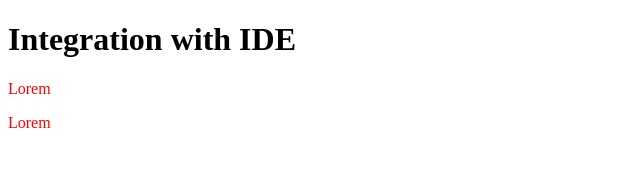
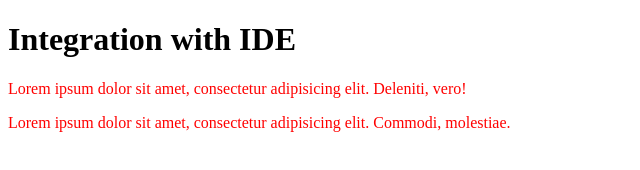
Before and after one commit to MazurYurii/git-lesson-ide, a plain HTML site: page index.html in a window 1280 px wide. Shown: the whole page, without its empty margins (0-640 px from the left). Drawn offline with Linux system fonts and the light colour scheme.

Commit message:
refactor p in to index.html

```diff
--- a/index.html
+++ b/index.html
@@ -10,7 +10,7 @@
 </head>
 <body>
     <h1>Integration with IDE</h1>
-    <p>Lorem</p>
-    <p>Lorem</p>
+    <p>Lorem ipsum dolor sit amet, consectetur adipisicing elit. Deleniti, vero!</p>
+    <p>Lorem ipsum dolor sit amet, consectetur adipisicing elit. Commodi, molestiae.</p>
 </body>
 </html>
```
